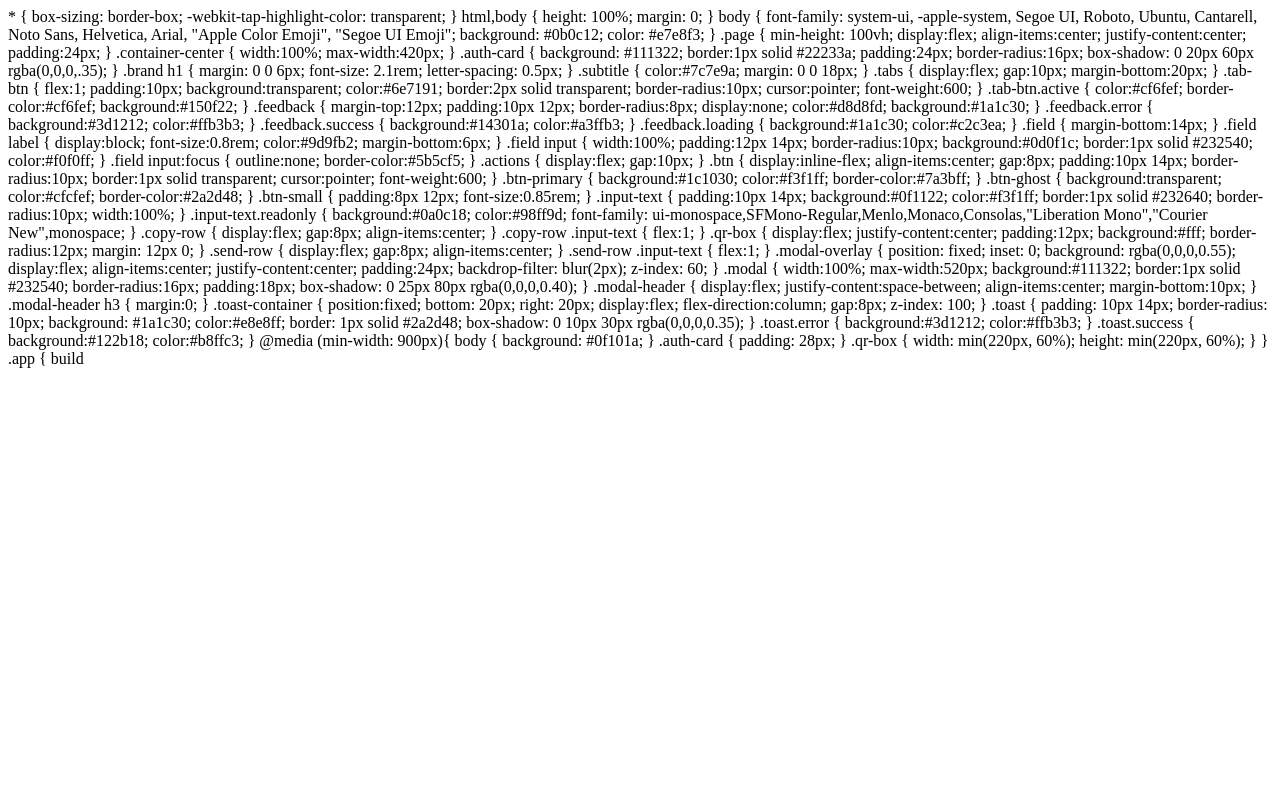
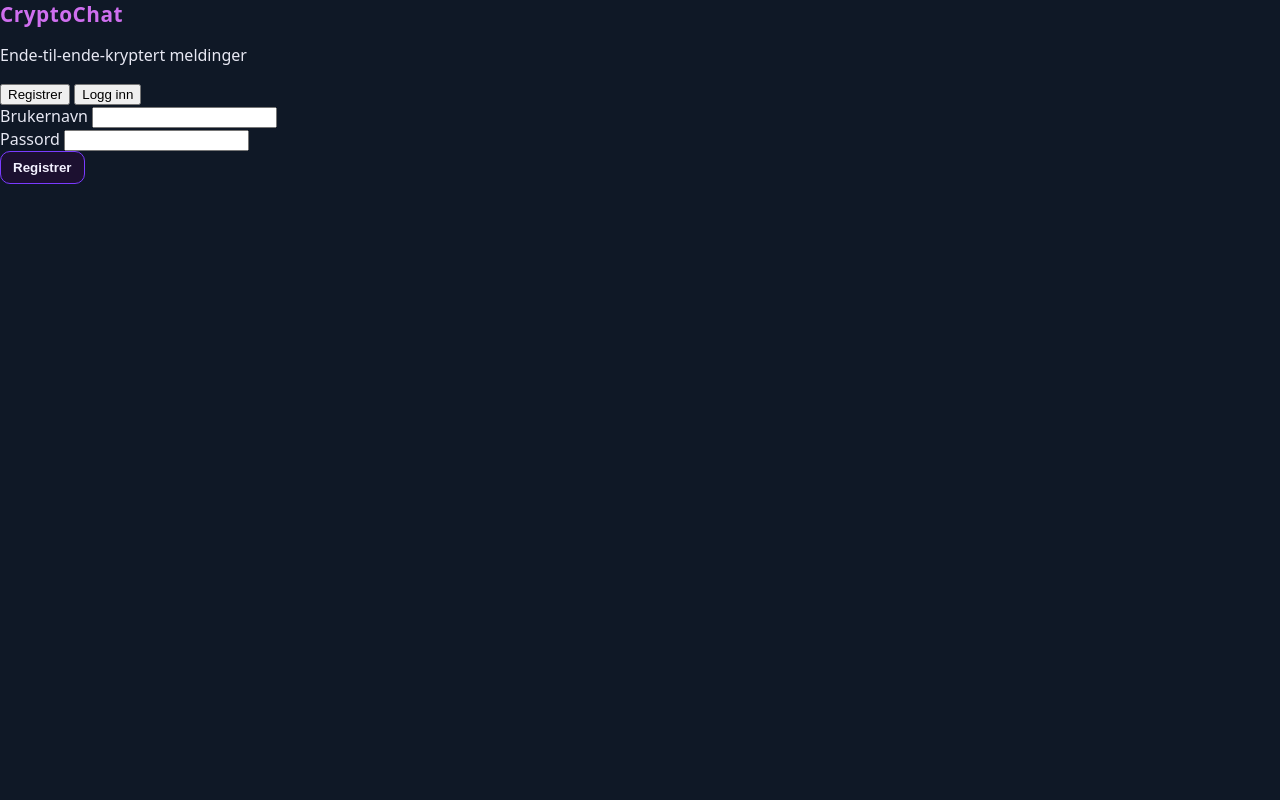
Before and after one commit to aktheman/cryptochat, a Flask app: page /login in a window 1280 px wide. Run offline with Flask 3, Linux system fonts and the light colour scheme.

Commit message:
fix: restore valid login.html template

```diff
--- a/templates/login.html
+++ b/templates/login.html
@@ -1,62 +1,112 @@
-* { box-sizing: border-box; -webkit-tap-highlight-color: transparent; }
-html,body { height: 100%; margin: 0; }
-body {
-  font-family: system-ui, -apple-system, Segoe UI, Roboto, Ubuntu, Cantarell, Noto Sans, Helvetica, Arial, "Apple Color Emoji", "Segoe UI Emoji";
-  background: #0b0c12;
-  color: #e7e8f3;
-}
-.page { min-height: 100vh; display:flex; align-items:center; justify-content:center; padding:24px; }
-.container-center { width:100%; max-width:420px; }
-.auth-card {
-  background: #111322;
-  border:1px solid #22233a;
-  padding:24px;
-  border-radius:16px;
-  box-shadow: 0 20px 60px rgba(0,0,0,.35);
-}
-.brand h1 { margin: 0 0 6px; font-size: 2.1rem; letter-spacing: 0.5px; }
-.subtitle { color:#7c7e9a; margin: 0 0 18px; }
-.tabs { display:flex; gap:10px; margin-bottom:20px; }
-.tab-btn {
-  flex:1; padding:10px; background:transparent; color:#6e7191; border:2px solid transparent; border-radius:10px; cursor:pointer; font-weight:600;
-}
-.tab-btn.active { color:#cf6fef; border-color:#cf6fef; background:#150f22; }
-.feedback { margin-top:12px; padding:10px 12px; border-radius:8px; display:none; color:#d8d8fd; background:#1a1c30; }
-.feedback.error { background:#3d1212; color:#ffb3b3; }
-.feedback.success { background:#14301a; color:#a3ffb3; }
-.feedback.loading { background:#1a1c30; color:#c2c3ea; }
-.field { margin-bottom:14px; }
-.field label { display:block; font-size:0.8rem; color:#9d9fb2; margin-bottom:6px; }
-.field input { width:100%; padding:12px 14px; border-radius:10px; background:#0d0f1c; border:1px solid #232540; color:#f0f0ff; }
-.field input:focus { outline:none; border-color:#5b5cf5; }
-.actions { display:flex; gap:10px; }
-.btn {
-  display:inline-flex; align-items:center; gap:8px; padding:10px 14px; border-radius:10px; border:1px solid transparent; cursor:pointer; font-weight:600;
-}
-.btn-primary { background:#1c1030; color:#f3f1ff; border-color:#7a3bff; }
-.btn-ghost { background:transparent; color:#cfcfef; border-color:#2a2d48; }
-.btn-small { padding:8px 12px; font-size:0.85rem; }
-.input-text { padding:10px 14px; background:#0f1122; color:#f3f1ff; border:1px solid #232640; border-radius:10px; width:100%; }
-.input-text.readonly { background:#0a0c18; color:#98ff9d; font-family: ui-monospace,SFMono-Regular,Menlo,Monaco,Consolas,"Liberation Mono","Courier New",monospace; }
-.copy-row { display:flex; gap:8px; align-items:center; }
-.copy-row .input-text { flex:1; }
-.qr-box { display:flex; justify-content:center; padding:12px; background:#fff; border-radius:12px; margin: 12px 0; }
-.send-row { display:flex; gap:8px; align-items:center; }
-.send-row .input-text { flex:1; }
+<!doctype html>
+<html lang="no">
+<head>
+  <meta charset="utf-8" />
+  <meta name="viewport" content="width=device-width, initial-scale=1" />
+  <title>CryptoChat</title>
+  <link rel="stylesheet" href="/static/css/style.css" />
+</head>
+<body>
+  <main class="page">
+    <div class="container-center">
+      <div class="auth-card">
+        <div class="brand">
+          <h1>CryptoChat</h1>
+          <p class="subtitle">Ende-til-ende-kryptert meldinger</p>
+        </div>
+        <div class="tabs">
+          <button class="tab-btn active" id="tab-register" onclick="switchTab('register')">Registrer</button>
+          <button class="tab-btn" id="tab-login" onclick="switchTab('login')">Logg inn</button>
+        </div>
 
-.modal-overlay { position: fixed; inset: 0; background: rgba(0,0,0,0.55); display:flex; align-items:center; justify-content:center; padding:24px; backdrop-filter: blur(2px); z-index: 60; }
-.modal { width:100%; max-width:520px; background:#111322; border:1px solid #232540; border-radius:16px; padding:18px; box-shadow: 0 25px 80px rgba(0,0,0,0.40); }
-.modal-header { display:flex; justify-content:space-between; align-items:center; margin-bottom:10px; }
-.modal-header h3 { margin:0; }
-.toast-container { position:fixed; bottom: 20px; right: 20px; display:flex; flex-direction:column; gap:8px; z-index: 100; }
-.toast { padding: 10px 14px; border-radius: 10px; background: #1a1c30; color:#e8e8ff; border: 1px solid #2a2d48; box-shadow: 0 10px 30px rgba(0,0,0,0.35); }
-.toast.error { background:#3d1212; color:#ffb3b3; }
-.toast.success { background:#122b18; color:#b8ffc3; }
+        <form id="form-register">
+          <div class="field">
+            <label for="register-username">Brukernavn</label>
+            <input id="register-username" autocomplete="username" required />
+          </div>
+          <div class="field">
+            <label for="register-password">Passord</label>
+            <input id="register-password" type="password" autocomplete="new-password" required />
+          </div>
+          <div class="actions">
+            <button class="btn btn-primary" type="submit">Registrer</button>
+          </div>
+        </form>
 
-@media (min-width: 900px){
-  body { background: #0f101a; }
-  .auth-card { padding: 28px; }
-  .qr-box { width: min(220px, 60%); height: min(220px, 60%); }
-}
-.app {
-  build
+        <form id="form-login" style="display:none;">
+          <div class="field">
+            <label for="login-username">Brukernavn</label>
+            <input id="login-username" autocomplete="username" required />
+          </div>
+          <div class="field">
+            <label for="login-password">Passord</label>
+            <input id="login-password" type="password" autocomplete="current-password" required />
+          </div>
+          <div class="actions">
+            <button class="btn btn-primary" type="submit">Logg inn</button>
+          </div>
+        </form>
+
+        <div id="feedback" class="feedback" role="status" aria-live="polite"></div>
+      </div>
+    </div>
+  </main>
+
+  <script>
+    function showFeedback(message, type = 'error') {
+      const el = document.getElementById('feedback');
+      el.textContent = message;
+      el.className = 'feedback ' + type;
+      el.style.display = 'block';
+    }
+
+    function switchTab(tab) {
+      document.getElementById('tab-register').classList.toggle('active', tab === 'register');
+      document.getElementById('tab-login').classList.toggle('active', tab === 'login');
+      document.getElementById('form-register').style.display = tab === 'register' ? 'block' : 'none';
+      document.getElementById('form-login').style.display = tab === 'login' ? 'block' : 'none';
+      document.getElementById('feedback').style.display = 'none';
+    }
+
+    async function postJSON(url, body) {
+      const res = await fetch(url, {
+        method: 'POST',
+        headers: { 'Content-Type': 'application/json' },
+        body: JSON.stringify(body || {}),
+      });
+      const data = await res.json().catch(() => ({}));
+      if (!res.ok) throw new Error(data.message || data.error || `HTTP ${res.status}`);
+      return data;
+    }
+
+    document.getElementById('form-register').addEventListener('submit', async (e) => {
+      e.preventDefault();
+      const username = document.getElementById('register-username').value.trim();
+      const password = document.getElementById('register-password').value;
+      try {
+        showFeedback('Registrerer...', 'loading');
+        await postJSON('/auth/register', { username, password });
+        showFeedback('Registrert! Logger inn...', 'success');
+        setTimeout(() => {
+          window.location.href = '/chat';
+        }, 500);
+      } catch (err) {
+        showFeedback('Registrering feilet: ' + err.message);
+      }
+    });
+
+    document.getElementById('form-login').addEventListener('submit', async (e) => {
+      e.preventDefault();
+      const username = document.getElementById('login-username').value.trim();
+      const password = document.getElementById('login-password').value;
+      try {
+        showFeedback('Logger inn...', 'loading');
+        await postJSON('/auth/login', { username, password });
+        window.location.href = '/chat';
+      } catch (err) {
+        showFeedback('Innlogging feilet: ' + err.message);
+      }
+    });
+  </script>
+</body>
+</html>
```
